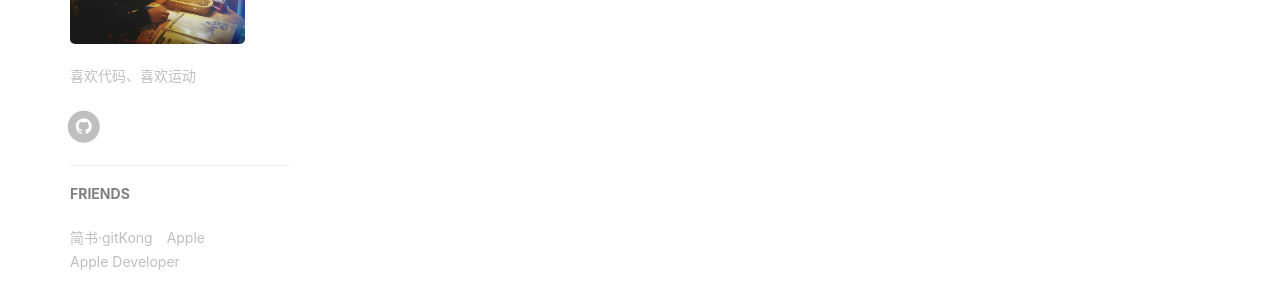
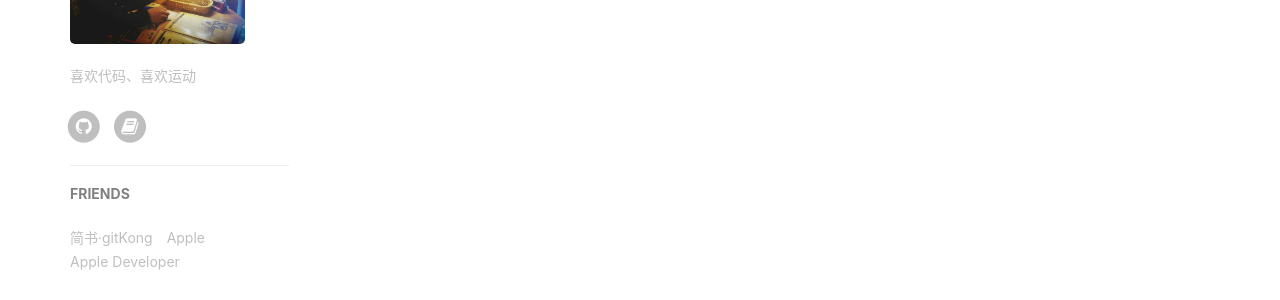
Before and after one commit to gitkong/gitkong.github.io, a Jekyll site: the page built from index.html, in a window 1280 px wide. Shown: the part 671-971 px from the top of the page. Built offline with Jekyll 4.4.1, drawn with Linux system fonts in a browser that asks for light colours; nearby versions of some CDN libraries; the list of posts is cut into pages by our own code; comment, search, counter and statistics services are not loaded.

Commit message:
Update page.html

```diff
--- a/_layouts/page.html
+++ b/_layouts/page.html
@@ -63,7 +63,8 @@
         {% else %}
 
 <!-- USE SIDEBAR -->
-<!-- Sidebar Container -->
+
+<!-- Sidebar Container change by gitkong -->
             <div class="
                 col-lg-3 col-lg-offset-0
                 col-md-3 col-md-offset-0
@@ -160,6 +161,17 @@
                                 </a>
                             </li>
                             {% endif %}
+
+			    {% if site.jianshu_username %}
+                            <li>
+                                <a target="_blank" href="https://jianshu.com/{{ site.jianshu_username }}">
+                                    <span class="fa-stack fa-lg">
+                                        <i class="fa fa-circle fa-stack-2x"></i>
+                                        <i class="fa fa-book fa-stack-1x fa-inverse"></i>
+                                    </span>
+                                </a>
+                            </li>
+                            {% endif %}
                             {% if site.linkedin_username %}
                             <li>
                                 <a target="_blank" href="https://www.linkedin.com/in/{{ site.linkedin_username }}">
```
